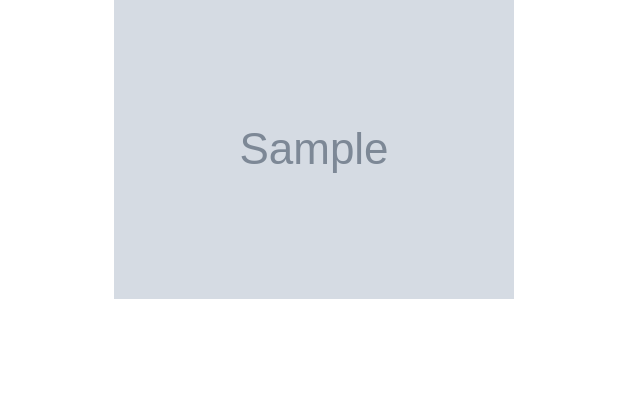
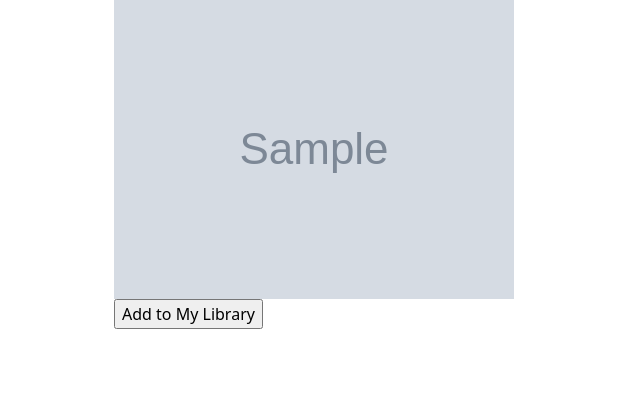
Before and after one commit to JonOuellette/Capstone1-ShelfSage, a Flask app: template templates/search_results.html in a window 1280 px wide. Shown: the part 305-704 px from the top of the page, without its empty margins (0-640 px from the left). Run offline with Flask 3, Linux system fonts and the light colour scheme; the template is opened without the code that fills it: most values are stand-ins (such as "Sample title", 1, 10 or a date in 2020); grey boxes marked "Sample" are stand-in pictures; some libraries are stand-ins or nearby versions.

Commit message:
Build: Added routes to allow users to add and delete books to their library as well as being able to view their library.  Updated user model password field as I was getting errors due to the field character restrictions.  Updated database in postgres to reflect the change.

```diff
--- a/app.py
+++ b/app.py
@@ -4,17 +4,18 @@ from flask import Flask, render_template, redirect, request, session, jsonify, g
 # from flask_debugtoolbar import DebugToolbarExtension
 from sqlalchemy.exc import IntegrityError
 
-
 import requests
 
+app = Flask(__name__)
+app.app_context().push()
+
 from secretkeys import MY_SECRET_KEY
-from models import connect_db, User, db, Book, Bookshelf
+from models import connect_db, User, db, Book, BookShelf
 from forms import SearchForm, RegisterForm, LoginForm
 
 CURR_USER_KEY = "curr_user"
 
-app = Flask(__name__)
-app.app_context().push()
+
 
 app.config['SQLALCHEMY_DATABASE_URI'] = (
     os.environ.get('DATABASE_URL', 'postgresql://postgres:postgres@localhost/ShelfSage'))
@@ -177,3 +178,77 @@ def search():
             flash(f'Error: Unable to fetch search results. Status code {response.status_code}', 'danger')
 
     return render_template('search_results.html', form=form)
+
+
+@app.route('/add_book_to_library', methods=['POST'])
+def add_book_to_library():
+    if not g.user:
+        flash("Access unauthorized.", "danger")
+        return redirect("/")
+
+    # Extract data from the form submission or API response
+    print(request.form)  # Debugging line to print all form data to console
+
+    book_id = request.form['book_id']
+    title = request.form['title']
+    authors = request.form['authors']  # Assuming 'authors' is a comma-separated string
+
+    # other book details you want to include, extracted similarly
+
+    print(f"book_id: {book_id}, title: {title}, authors: {authors}")
+
+    # Check if the book already exists in the database
+    book = Book.query.filter_by(volume_id=book_id).first()
+
+    if book is None:
+        # Create a new book instance and add it to the database
+        book = Book(
+            title=title,
+            authors=authors,  # Now you're setting the authors field
+            volume_id=book_id,
+            # ... set other fields ...
+        )
+        db.session.add(book)
+        # You don't need to commit here; it's done below.
+
+    # Check if the book is already in the user's library
+    if book not in g.user.library:
+        # Add the book to the user's library and commit changes
+        g.user.library.append(book)
+        db.session.commit()
+        flash('Book added to your library!', 'success')
+    else:
+        flash('You already have this book in your library.', 'info')
+
+    return redirect(url_for('view_library'))   # or to a relevant location
+
+@app.route('/my_library')
+def view_library():
+    if not g.user:
+        flash("Access unauthorized.", "danger")
+        return redirect("/")
+
+    # Retrieve books from the user's library
+    books = g.user.library
+    return render_template('user_library.html', books=books)
+
+
+@app.route('/delete_book_from_library/<book_id>', methods=['POST'])
+def delete_book_from_library(book_id):
+    if not g.user:
+        flash("Access unauthorized.", "danger")
+        return redirect(url_for('login'))  # or wherever your login route is
+
+    # Get the book object
+    book = Book.query.get_or_404(book_id)
+
+    # Check if the book is actually in the user's library before attempting deletion
+    if book in g.user.books:
+        # Remove the book and update the database
+        g.user.books.remove(book)
+        db.session.commit()
+        flash('Book removed from your library.', 'success')
+    else:
+        flash('This book is not in your library.', 'danger')
+
+    return redirect(url_for('view_library'))
--- a/models.py
+++ b/models.py
@@ -14,7 +14,7 @@ class User(db.Model):
     last_name = db.Column(db.String(25), nullable=False)
     password = db.Column(db.String(255), nullable=False)
 
-    bookshelves = db.relationship('Bookshelf', backref='user', lazy=True)
+    bookshelves = db.relationship('BookShelf', backref='user', lazy=True)
 
     library = db.relationship('Book', secondary='user_library', backref='book_owners', lazy=True)
 
@@ -78,7 +78,7 @@ class Book(db.Model):
     volume_id = db.Column(db.String(50), unique=True)
 
 
-class Bookshelf(db.Model):
+class BookShelf(db.Model):
     __tablename__ = "bookshelves"
 
     id = db.Column(db.Integer, primary_key = True)
--- a/templates/search_results.html
+++ b/templates/search_results.html
@@ -18,6 +18,16 @@
                 {% else %}
                     <p>No image available</p>
                 {% endif %}
+
+                <form action="{{ url_for('add_book_to_library') }}" method="post">
+                    <input type="hidden" name="book_id" value="{{ result.id }}">
+                    <input type="hidden" name="title" value="{{ result.volumeInfo.title }}">
+                    <input type="hidden" name="authors" value="{{ result.volumeInfo.authors|join(', ') }}">
+                    <!-- Include other necessary book details as hidden inputs -->
+                    <!-- ... -->
+                    <input type="submit" value="Add to My Library">
+                </form>
+
             </li>
         {% endfor %}
         </ul>
```
Also changed, not shown: templates/user_library.html (added, +26 -0 lines).
